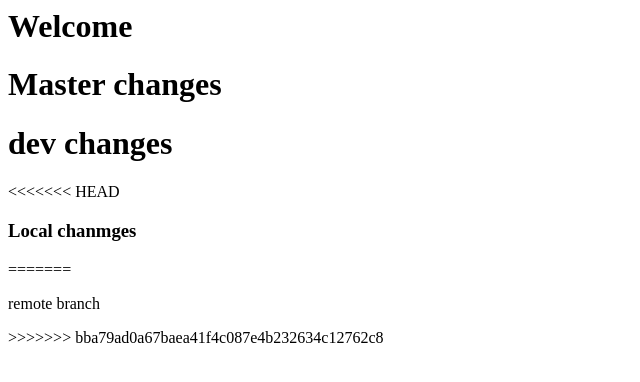
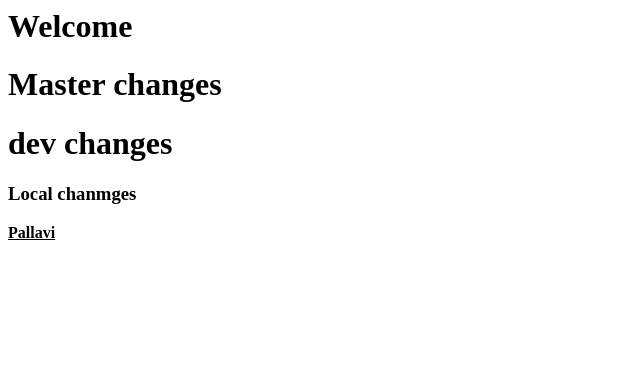
Before and after one commit to pallavi-vetal/devoptraining, a plain HTML site: page index.html in a window 1280 px wide. Shown: the whole page, without its empty margins (0-640 px from the left). Drawn offline with Linux system fonts and the light colour scheme.

Commit message:
jenkins demo

```diff
--- a/index.html
+++ b/index.html
@@ -6,10 +6,7 @@
         <h1>Welcome</h1>
         <h1>Master changes</h1>
         <h1>dev changes</h1>
-<<<<<<< HEAD
         <h3>Local chanmges</h3>
-=======
-        <p>remote branch</p>
->>>>>>> bba79ad0a67baea41f4c087e4b232634c12762c8
+        <u><b>Pallavi</b></u>
     </body>
 </html>
```
